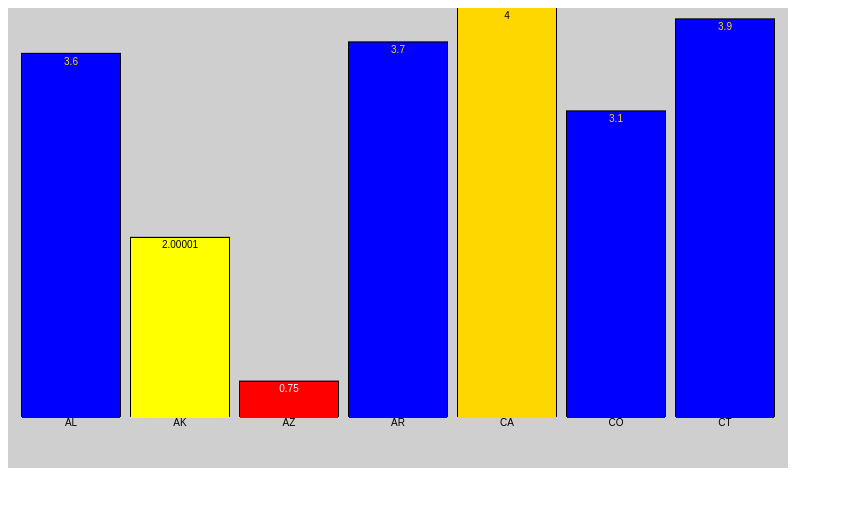
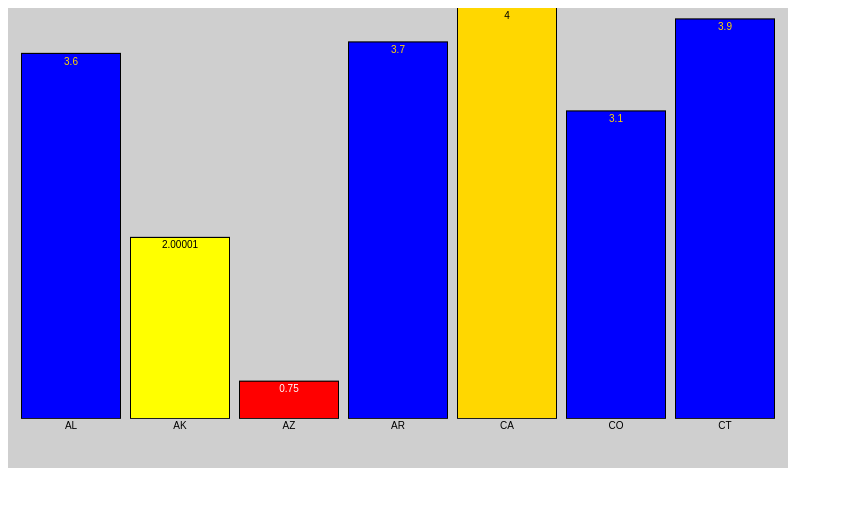
Before and after one commit to bshum115/CS4460-spring2016, a plain HTML site: page Homework 5/index.html in a window 1280 px wide. Shown: the whole page, without its empty margins (0-843 px from the left). Drawn offline with Linux system fonts and the light colour scheme.

Commit message:
Changed Black Borders for Homework 5
Correctly adds the black outlines for the bars

```diff
--- a/Homework 5/index.html
+++ b/Homework 5/index.html
@@ -104,7 +104,7 @@
                 bar.append("rect")      //Adds a black bar used to outline the actual bars with data
                 .attr("x", function(d){ return x(d["State"]) - 1; })
                 .attr("y", function(d){ return y(d["Average-GPA"] + .01); })
-                .attr("height", function(d){ return height - y_translate  - y(d["Average-GPA"]); })   //Controls the height of the black bar used as an outline
+                .attr("height", function(d){ return height - y_translate + 2  - y(d["Average-GPA"]); })   //Controls the height of the black bar used as an outline
                 .attr("width", function(d){ return x.rangeBand() + 2; })
                 .style("fill", function(d){
                   return "black";
@@ -182,7 +182,7 @@
                 bar.append("text")
                   .attr("class", "xText")
                   .attr("x", function(d){return x(d["State"]) + (x.rangeBand() / 2);})
-                  .attr("y", height - y_translate)
+                  .attr("y", height - y_translate + 3)
                   .attr("dy", ".75em")
                   .text(function(d) { return d["State"]; });
 
```
